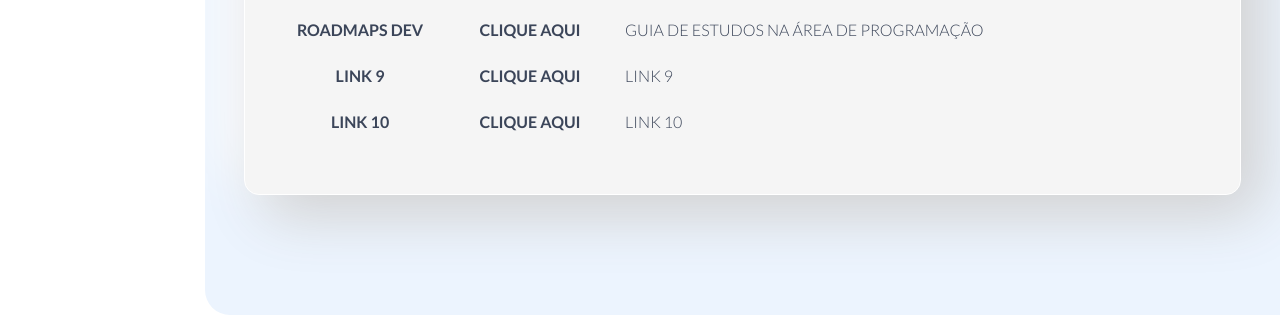
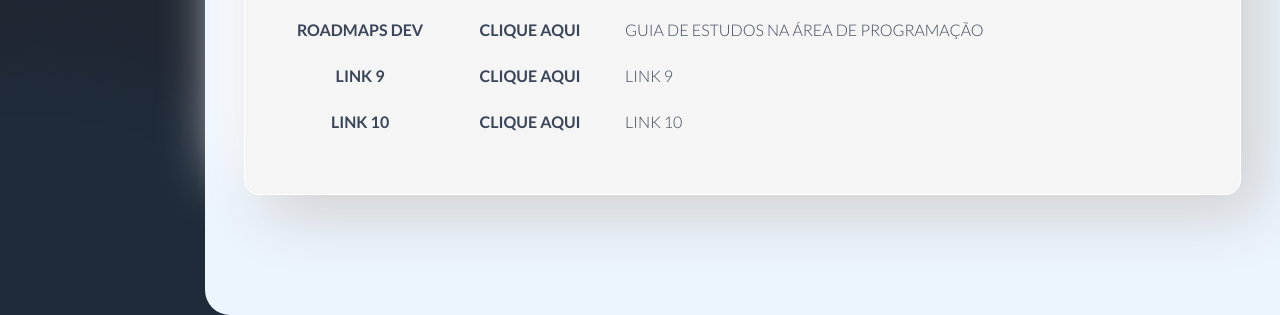
Before and after one commit to renanolv7/gtihub-site, a plain HTML site: page pages/tools.html in a window 1280 px wide. Shown: the part 485-800 px from the top of the page. Drawn offline with nearby package versions, Linux system fonts and the light colour scheme; the site is published under a folder, as on GitHub Pages, so addresses that start at the root find nothing.

Commit message:
"feat: changing css and scss"

```diff
--- a/styles/contact.scss
+++ b/styles/contact.scss
@@ -24,7 +24,7 @@
 
 
 .background {
-    background-image: url("/assets/images/background.png");
+    background-image: url("../assets/images/background.png");
     background-repeat: no-repeat;
     background-position: center;
     background-size: cover;
--- a/styles/discipline.scss
+++ b/styles/discipline.scss
@@ -24,7 +24,7 @@
 
 
 .background {
-    background-image: url("/assets/images/background.png");
+    background-image: url("../assets/images/background.png");
     background-repeat: no-repeat;
     background-position: center;
     background-size: cover;
--- a/styles/home.scss
+++ b/styles/index.scss
@@ -32,7 +32,7 @@ body {
 
 
 .background {
-    background-image: url("/assets/images/background.png");
+    background-image: url("../assets/images/background.png");
     background-repeat: no-repeat;
     background-position: center;
     background-size: cover;
--- a/styles/material.scss
+++ b/styles/material.scss
@@ -24,7 +24,7 @@
 
 
 .background {
-    background-image: url("/assets/images/background.png");
+    background-image: url("../assets/images/background.png");
     background-repeat: no-repeat;
     background-position: center;
     background-size: cover;
--- a/styles/more_infos.scss
+++ b/styles/more_infos.scss
@@ -24,7 +24,7 @@
 
 
 .background {
-    background-image: url("/assets/images/background.png");
+    background-image: url("../assets/images/background.png");
     background-repeat: no-repeat;
     background-position: center;
     background-size: cover;
--- a/styles/tools.scss
+++ b/styles/tools.scss
@@ -24,7 +24,7 @@
 
 
 .background {
-    background-image: url("/assets/images/background.png");
+    background-image: url("../assets/images/background.png");
     background-repeat: no-repeat;
     background-position: center;
     background-size: cover;
```
Also changed, not shown: styles/contact.css, styles/discipline.css, styles/index.css, styles/more_infos.css, styles/tools.css.
